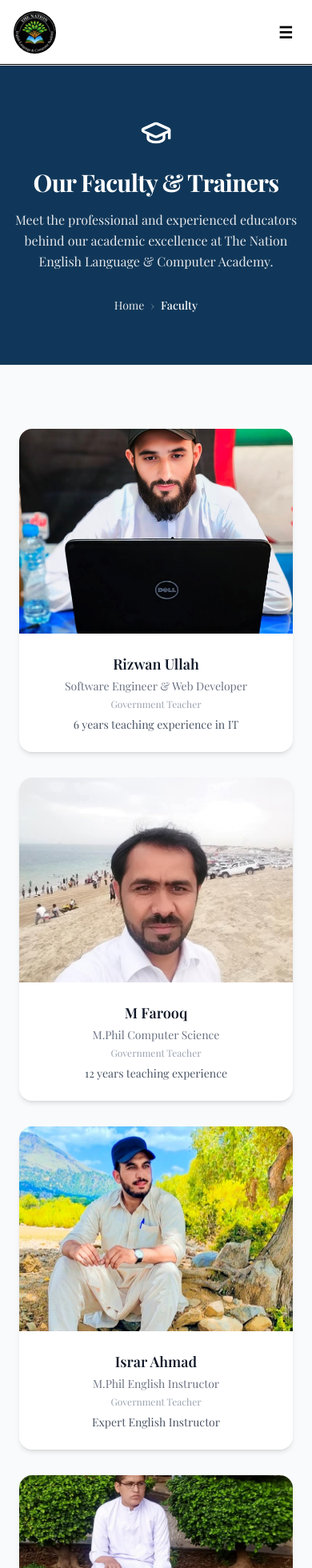
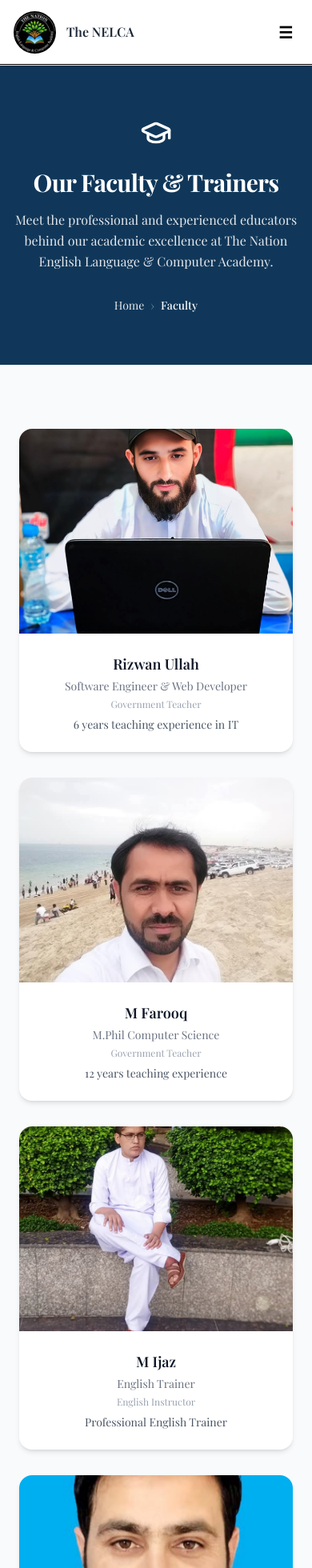
Before and after one commit to Muhammad-Junaid-586/Nelca-Academy, a Next.js app: page /faculty in a window 390 px wide. Shown: the top 1960 px of the page at 80% size. Built offline with nearby package versions, Linux system fonts and the light colour scheme.

Commit message:
faculty changes
faculty changes and add the Nelca text in the navbar in small screen and description of the layout is changed

```diff
--- a/app/faculty/page.jsx
+++ b/app/faculty/page.jsx
@@ -30,16 +30,16 @@ export default function Faculty() {
       linkedin: "#",
       email: "mfarooq@example.com",
     },
-    {
-      name: "Israr Ahmad",
-      designation: "M.Phil English Instructor",
-      experience: "Expert English Instructor",
-      type: "Government Teacher",
-      bio: "Specializes in advanced English language skills, academic writing, and communication.",
-      img: "/teacher3.jpeg",
-      linkedin: "#",
-      email: "israr@example.com",
-    },
+    // {
+    //   name: "Israr Ahmad",
+    //   designation: "M.Phil English Instructor",
+    //   experience: "Expert English Instructor",
+    //   type: "Government Teacher",
+    //   bio: "Specializes in advanced English language skills, academic writing, and communication.",
+    //   img: "/teacher3.jpeg",
+    //   linkedin: "#",
+    //   email: "israr@example.com",
+    // },
     {
       name: "M Ijaz",
       designation: "English Trainer",
--- a/app/layout.js
+++ b/app/layout.js
@@ -22,7 +22,7 @@ const geistMono = Geist_Mono({
 
 export const metadata = {
   title: "NELCA",
-  description: "Generated by create next app",
+  description: "Official website for The Nation English Language & Computer Academy built with Next.js and Tailwind CSS.",
 };
 
 export default function RootLayout({ children }) {
--- a/components/Navbar.jsx
+++ b/components/Navbar.jsx
@@ -40,7 +40,14 @@ export default function Navbar() {
               alt="The Nation English Logo"
               className="rounded-full border"
             />
-            <div className="hidden sm:block leading-tight">
+           <div className="leading-tight">
+  {/* Mobile Text */}
+  <h1 className="text-[16px] font-semibold text-gray-800 sm:hidden">
+    The NELCA
+  </h1>
+
+  {/* Desktop Text */}
+  <div className="hidden sm:block">
     <h1 className="text-[17px] font-semibold text-gray-800">
       The Nation English
     </h1>
@@ -50,6 +57,7 @@ export default function Navbar() {
     <p className="text-xs text-gray-500">
       Academy Kahi Kacha Pakka
     </p>
+  </div>
 </div>
           </div>
 
```
Lines whose indentation alone changed are shown as unchanged.
